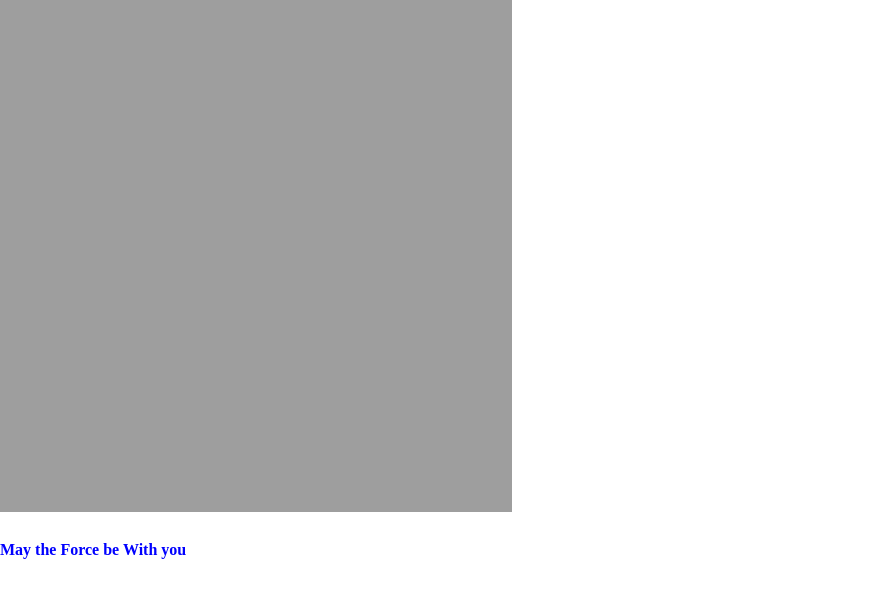
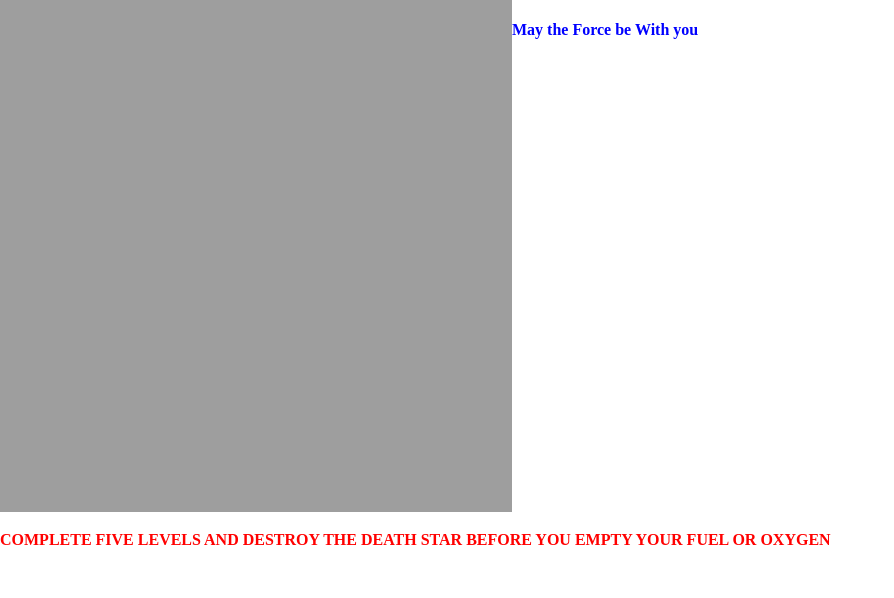
Before and after one commit to kspatil2/Skyroads, a plain HTML site: page index.html in a window 1280 px wide. Shown: the whole page, without its empty margins (0-894 px from the left). Drawn offline with Linux system fonts and the light colour scheme; no server answers.

```diff
--- a/index.html
+++ b/index.html
@@ -10,6 +10,9 @@
 	<div style="color:#0000FF" id="status">
     <h4>May the Force be With you</h4>
 	</div>
+	<div style="color:#FF0000" id="mission">
+    <h4>COMPLETE FIVE LEVELS AND DESTROY THE DEATH STAR BEFORE YOU EMPTY YOUR FUEL OR OXYGEN</h4>
+	</div>
 
 	<canvas id="myImageCanvas" width="512" height="512"></canvas>
 	<canvas id="myWebGLCanvas" width="512" height="512"></canvas>
--- a/rasterize.css
+++ b/rasterize.css
@@ -19,10 +19,17 @@
     z-index: 20;
 }
 
+#mission
+{
+    position: absolute;
+    left: 0px;
+    top: 510px;
+    z-index: 20;
+}
 #status
 {
     position: absolute;
-    left: 0px;
-    top: 520px;
+    left: 512px;
+    top: 0px;
     z-index: 20;
 }
```
